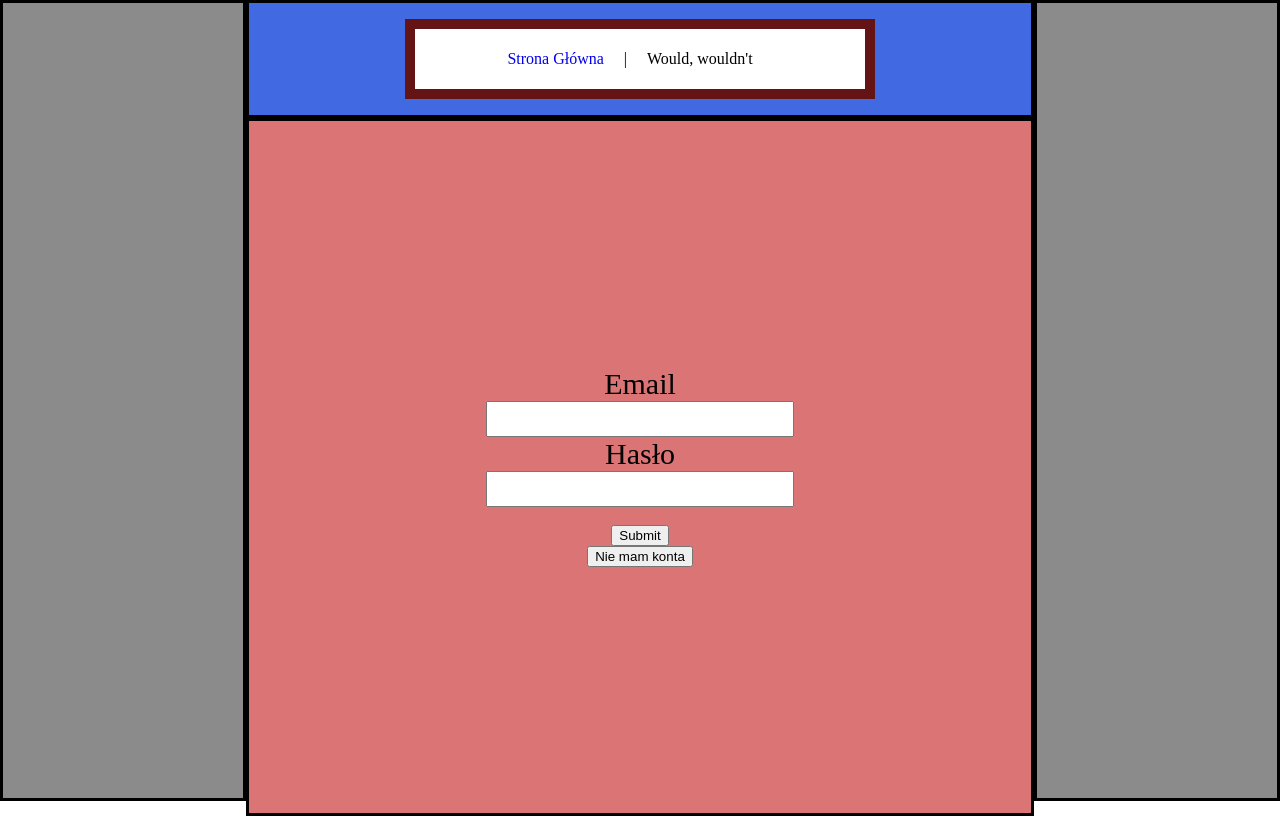
After one commit to Quontumek/Projekcik-pokemon, a PHP site: page /login.php in a window 1280 px wide. The commit adds this page. Run offline with PHP 8.4, Linux system fonts and the light colour scheme; some web fonts are replaced.

Commit message:
ughhh login changes

```diff
--- a/index.php
+++ b/index.php
@@ -6,7 +6,7 @@
     <link rel="stylesheet" href="style.css?v=1">
     <title>Pokémon projekt</title>
 </head>
-<body>
+<body id="bodyindex">
 
 <div id="pasekL">
 
@@ -19,7 +19,7 @@
 
 <div id="menu">
         <ul>
-            <li><a href="https://monolit.onrender.com/auth?destination=https://localhost/Pokémon/loginreceiver.php&clientid=018df488-c521-7477-9a00-970921f3fd91">Login</a></li>
+            <li><a href="login.php">Login</a></li>
 |
             <li>Advanced Search</li>
 |
--- /dev/null
+++ b/login.php
@@ -0,0 +1,39 @@
+<!DOCTYPE html>
+<html lang="en">
+<head>
+    <meta charset="UTF-8">
+    <meta name="viewport" content="width=device-width, initial-scale=1.0">
+    <link rel="stylesheet" href="style.css?v=1">
+    <title>Login</title>
+</head>
+<body id="bodylogin">
+
+<div id="pasekL">
+</div>
+<div id="pasekR">
+</div>
+
+<div id="menul">
+        <ul>
+            <li><a href="index.php">Strona Główna</a></li>
+|
+            <li>Would, wouldn't<li>
+        </ul>
+</div>
+
+<nav id="navl">
+
+<form id="form">
+        <label>Email</label>
+        <input type="text" name="mail">
+        <label>Hasło</label>
+        <input type="password" name="hasło">
+        <br>
+        <button>Submit</button>
+        <button>Nie mam konta</button>
+    </form>
+
+</nav>
+
+</body>
+</html>
--- a/style.css
+++ b/style.css
@@ -13,19 +13,47 @@ h1 {
     margin:0;
 }
 
-body {
+#bodyindex {
     background-color: rgb(255, 255, 255);
     height: 100%;
     width: 100%;
+    padding: 0px;
+    margin: 0px;
+}
+
+#bodylogin {
+    background-color: rgb(255, 255, 255);
+    height: 100%;
+    width: 100%;
+    padding: 0px;
+    margin: 0px;
 
 }
 
 li {
     color: rgb(0, 0, 0);
     display: block;
-
+    background-color: white;
 
 }
+
+#form{
+    display: flex;
+    flex-direction: column;
+    justify-content: center;
+    align-items: center;
+
+}
+
+input{
+    width: 300px;
+    height: 30px;
+}
+
+label{
+    font-size: 30px;
+}
+
 
 ul{
     display:flex;
@@ -37,6 +65,7 @@ ul{
     width: 450px;
     align-items: center;
     margin-inline: auto;
+    background-color: white;
 }
 
 div {
@@ -56,14 +85,33 @@ div {
     border: solid rgb(0, 0, 0);
 }
 
+#menul {
+    display: flex;
+    background-color:royalblue;
+    justify-content: center;
+    align-items: center;
+    border: solid rgb(0, 0, 0);
+}
+
 nav {
     display: flex;
     width: 157,5vh;
-    height: 100vh;
+    height: 63.8vh;
     background-color: rgb(219, 117, 117);
     margin-inline: auto;
     border: solid rgb(0, 0, 0);
-    margin: 0;
+    border-bottom: 3px solid black;
+}
+
+#navl {
+    display: flex;
+    width: 157,5vh;
+    height: 86.5vh;
+    background-color: rgb(219, 117, 117);
+    margin-inline: auto;
+    border: solid rgb(0, 0, 0);
+    border-bottom: 3px solid black;
+    justify-content: center;
 }
 
 a {
@@ -72,14 +120,14 @@ text-decoration: none;
 
 #pasekL{
     float: left;
-    height: 135vh;
-    width: 235px;
+    height: 99.4vh;
+    width: 240px;
     border: solid rgb(0, 0, 0);
 }
 
 #pasekR{
     float: right;
-    height: 135vh;
-    width: 235px;
+    height: 99.4vh;
+    width: 240px;
     border: solid rgb(0, 0, 0);
 }
```
